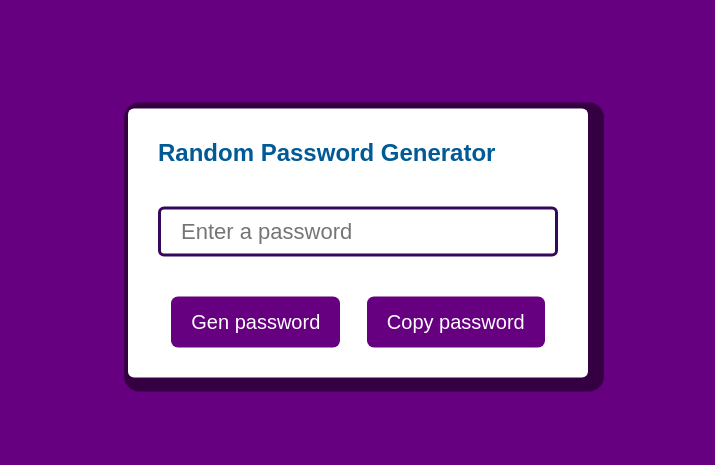
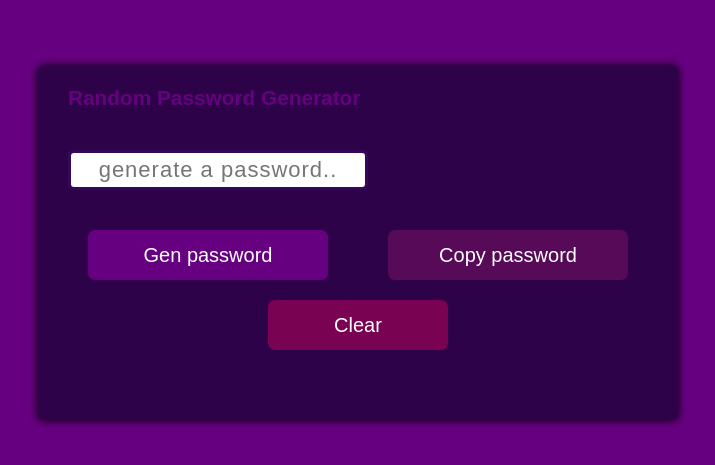
Before and after one commit to danielles-samuel/password_generator_with_js, a plain HTML site: page index.html in a window 1280 px wide. Shown: the part 157-622 px from the top of the page, without its empty margins (282-997 px from the left). Drawn offline with Linux system fonts and the light colour scheme.

Commit message:
commit updated

```diff
--- a/index.html
+++ b/index.html
@@ -5,7 +5,7 @@
     <meta http-equiv="X-UA-Compatible" content="IE=edge">
     <meta name="viewport" content="width=device-width, initial-scale=1.0">
     <link rel="stylesheet" href="/style.css">
-    <title>Random Password Generator using Js</title>
+    <title>Password Generator using Js</title>
 </head>
 <body>
     <section class="container">
@@ -14,24 +14,25 @@
             <input
                 type="text"
                 id="password"
-                placeholder="Enter a password"
+                placeholder="generate a password.."
                 readonly>
 
          <div class="btn_holder">
             <button
                 class="btn1"
-                id="button"
                 onclick="genPassword()">Gen password</button>
             <button
                 class="btn2"
-                id="button"
                 onclick="copyPassword()">Copy password</button>
+            <button
+                class="btn3"
+                onclick="clearPassword()">Clear</button>
         </div>
     </div>
 
 
     </section>
 
-    <script src="/passwordgenerator/script.js"></script>
+    <script src="script.js"></script>
 </body>
 </html>
--- a/script.js
+++ b/script.js
@@ -1,19 +1,31 @@
    let password=document.getElementById("password");
-
+  //=================FUNCTION THAT GENERATES PASSWORD========'//
  function genPassword() {
     let chars = "0123456789abcdefghijklmnopqrstuvwxyz!@#$%^&*()ABCDEFGHIJKLMNOPQRSTUVWXYZ";
-    let passwordLength = 12;
+    let passwordLength = 10;
     let password = "";
  for (let i = 0; i <= passwordLength; i++) {
      let charsArray = chars.split('');
 let randPass = Math.floor(Math.random() * charsArray.length);
-    password += charsArray[randPass]
+    password += charsArray[randPass].slice();
   }
         document.getElementById("password").value = password;
  }
 
+
+ // =============== COPY PASSWORD FUNCTION============//
 function copyPassword() {
   let copyText = document.getElementById("password");
   copyText.select();
   document.execCommand("copy");
 }
+
+//===============CLEAR FUNCTION FOR THE INPUT VALUE
+
+const btn = document.querySelector(".btn3");
+
+btn.addEventListener('click', function clearPassword(){
+  password = "";
+  document.getElementById("password").value = password;
+
+})
--- a/style.css
+++ b/style.css
@@ -29,11 +29,10 @@ h1{
     margin-bottom: 40px;
     font-size: 24px;
     font-family: sans-serif;
-    color: #015a96;
 }
 
  input{
-    width: 400px;
+    width: 420px;
     height: 50px;
     border: 0;
     outline: 0;
@@ -42,6 +41,7 @@ h1{
     user-select: none;
     font-size: 22px;
     border-radius: 6px;
+    letter-spacing: 1px;
 }
 
 input::placeholder{
@@ -55,7 +55,7 @@ input::placeholder{
     justify-content: space-around;
 }
 
-#button{
+button{
     outline: none;
     border: none;
     cursor: pointer;
@@ -67,7 +67,87 @@ input::placeholder{
     padding: 14px 20px;
 }
 
-#button:hover{
+button:hover{
     background-color: rgb(83, 37, 76);
     color: white;
 }
+
+.btn3{
+    background-color: #790252;
+    width: 180px;
+}
+
+
+@media (min-width: 375px) {
+    .wrapper{
+        padding: 30px;
+        padding-top: 20px;
+        background-color: #2E0249;
+        border-radius: 5px;
+        box-shadow: 0 0 10px;
+    }
+
+    h1{
+        font-size: 1.3rem;
+        color: #660080;
+    }
+
+    input{
+        width: 290px;
+        height: 40px;
+        padding: 10px;
+        text-align: center;
+        font-size: 20px;
+        display: block;
+    }
+
+    .btn_holder{
+        display: flex;
+        flex-direction: column;
+        gap: 20px;
+        align-items: center;
+        margin-bottom: 40px;
+
+    }
+
+button{
+    width: 200px;
+    height: 35px;
+    border-radius: 7px;
+    color: white;
+    padding: 0px 0px;
+    display: block;
+
+}
+.btn2{
+    background-color: #570A57;
+}
+
+}
+@media screen and (min-width: 600px) {
+
+    input{
+        width: 300px;
+        height: 40px;
+        padding: 10px;
+        text-align: center;
+        font-size: 20px;
+        display: block;
+    }
+
+    .btn_holder{
+        flex-wrap: wrap;
+        flex-direction:unset;
+
+    }
+
+button{
+    width: 240px;
+    height: 50px;
+
+}
+.btn2{
+    background-color: #570A57;
+}
+
+}
```
